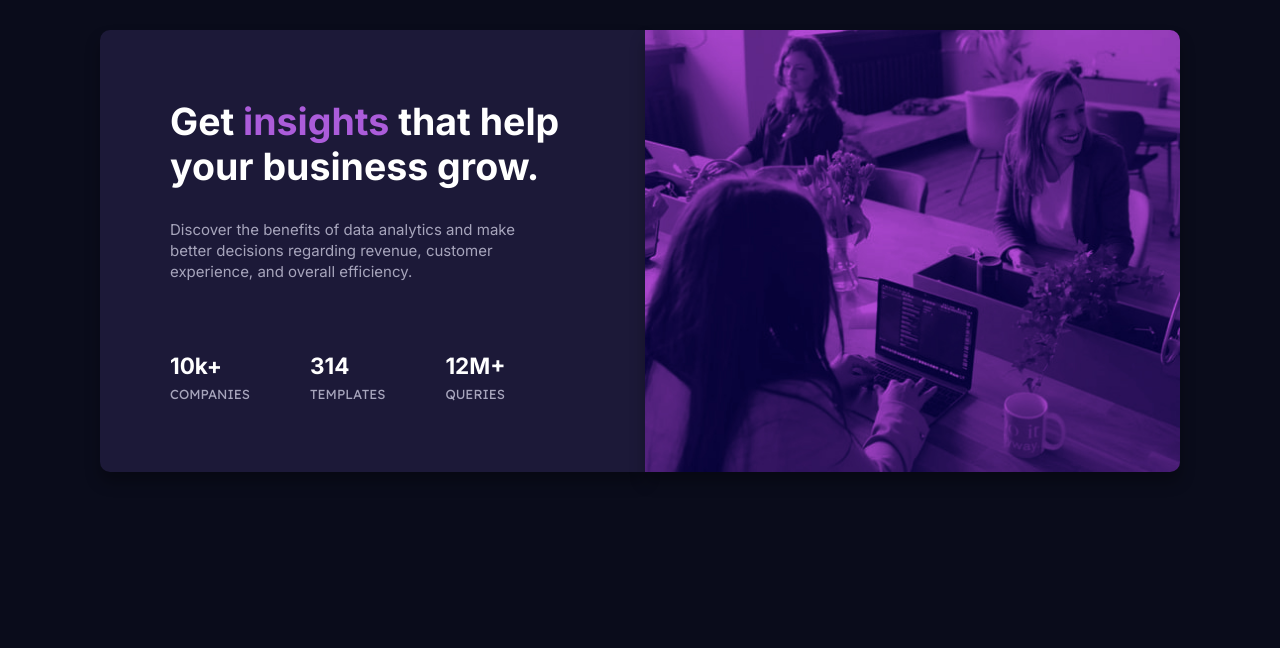
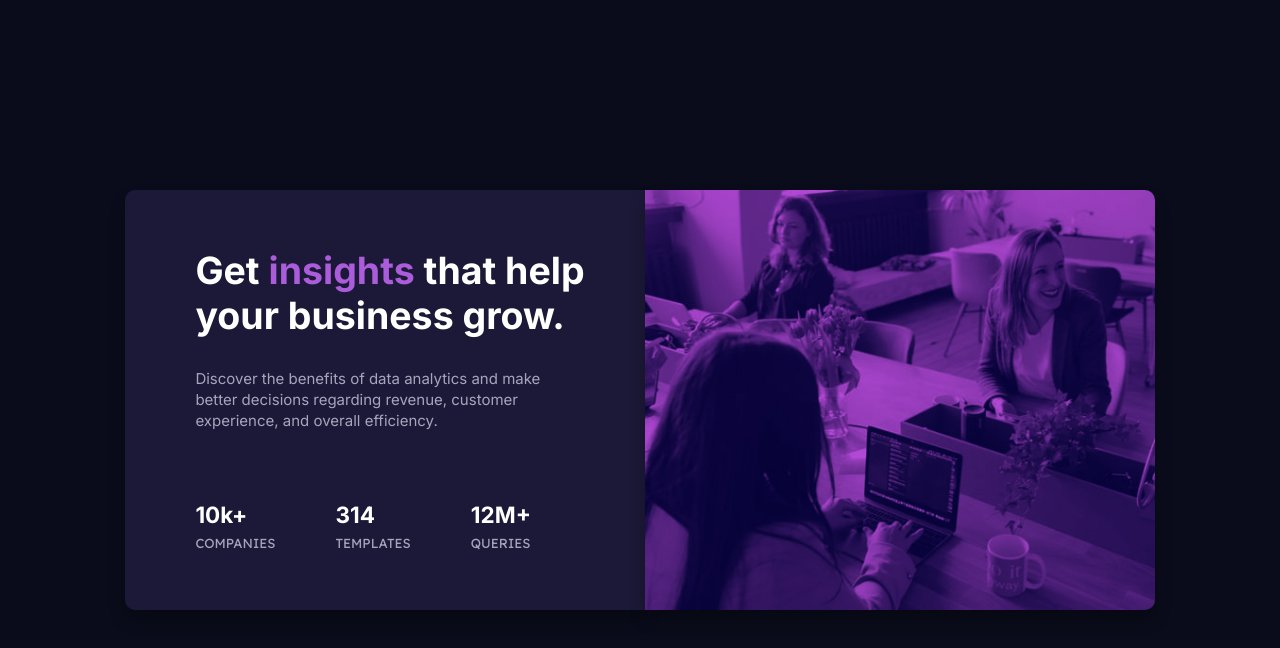
Before and after one commit to JSaporski/order-card-component, a plain HTML site: page index.html in a window 1280 px wide. Drawn offline with Linux system fonts and the light colour scheme.

Commit message:
Fixed vertical position

```diff
--- a/css/style.css
+++ b/css/style.css
@@ -12,7 +12,9 @@ li {
 }
 
 body {
-  height: 100vh;
+  min-height: 100vh;
+  display: flex;
+  align-items: center;
   font-family: "Inter", sans-serif;
   font-size: 15px;
   color: #a7a5bc;
@@ -40,8 +42,8 @@ ul {
 
 .wrapper-container {
   max-width: 1100px;
-  margin: 30px auto;
-  padding: 0 10px;
+  margin: 0 auto;
+  padding: 30px 10px;
   display: flex;
   flex-wrap: wrap;
 }
@@ -108,7 +110,6 @@ ul {
 
   .main-content_info {
     padding: 30px 20px;
-    margin-bottom: 30px;
     border-top-left-radius: 0;
     border-bottom-left-radius: 10px;
     border-bottom-right-radius: 10px;
```
